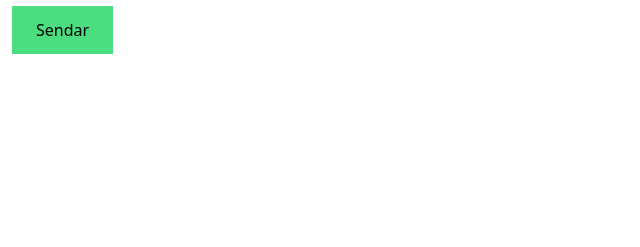
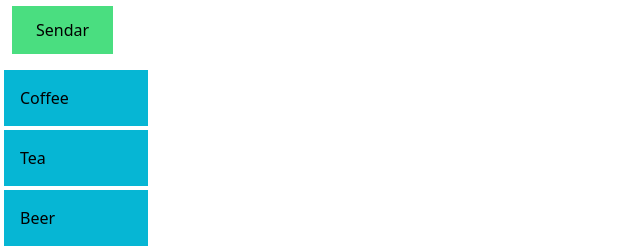
Before and after one commit to 4nnoy1ng/4bwi_React, a React (Create React App) app: page / in a window 1280 px wide. Shown: the part 1291-1538 px from the top of the page, without its empty margins (0-640 px from the left). Before the commit the page ends 1357 px from the top, so only its background shows below. Built offline with nearby package versions, Linux system fonts and the light colour scheme.

Commit message:
List Finished

```diff
--- a/src/App.js
+++ b/src/App.js
@@ -1,12 +1,14 @@
 import PeopleContainer from "./components/PeopleContainer";
-import Button from "./components/Button"
+import Button from "./components/Button";
+import List from "./components/List";
 
 function App() {
   return (
     <div className="flex-row">
       <PeopleContainer />
-      <Button/>
-      </div>
+      <Button />
+      <List />
+    </div>
   );
 }
 
--- a/src/components/Button.js
+++ b/src/components/Button.js
@@ -1,11 +1,18 @@
-import React from 'react'
+import React from "react";
 
 export default function Button() {
-    return (
-        <button id="alertButton" className="bg-green-400 py-3 px-6 my-3 mx-3"> Sendar    </button>
-    )
-    var alertButton = document.getElementById('alertButton');
-    alertButton.addEventListener('click', function() {
-        alert('Hello! This is an alert.');
-    });
+  function handleClick() {
+    alert("This is a alert");
+  }
+  return (
+    <button
+      id="alertButton"
+      className="bg-green-400 py-3 px-6 my-3 mx-3"
+      onClick={() => {
+        handleClick();
+      }}
+    >
+      Sendar{" "}
+    </button>
+  );
 }
--- /dev/null
+++ b/src/components/List.js
@@ -0,0 +1,30 @@
+import React from "react";
+
+export default function List() {
+  function changeBackground(e) {
+    e.target.style.background = "red";
+  }
+
+  return (
+    <ul>
+      <li
+        onMouseOver={changeBackground}
+        className="bg-cyan-500 max-w-36 px-4 py-4 mx-1 m-1"
+      >
+        Coffee
+      </li>
+      <li
+        onMouseOver={changeBackground}
+        className="bg-cyan-500 max-w-36 px-4 py-4 mx-1 m-1"
+      >
+        Tea
+      </li>
+      <li
+        onMouseOver={changeBackground}
+        className="bg-cyan-500 max-w-36 px-4 py-4 mx-1 m-1"
+      >
+        Beer
+      </li>
+    </ul>
+  );
+}
```
